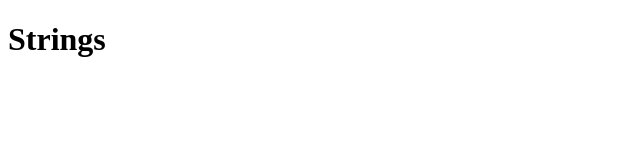
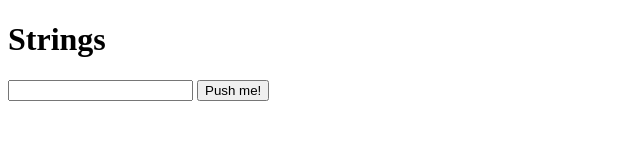
Before and after one commit to cwm795/Strings, a plain HTML site: page index.html in a window 1280 px wide. Shown: the whole page, without its empty margins (0-640 px from the left). Drawn offline with Linux system fonts and the light colour scheme.

Commit message:
added a dope ass button and input field

```diff
--- a/index.html
+++ b/index.html
@@ -5,7 +5,9 @@
 	<title>Strings</title>
 </head>
 <body>
-<h1>Strings</h1>
+	<h1>Strings</h1>
+	<input id="input" type="letter" name="input">
+	<button id="button">Push me!</button>
 
 
 
```
